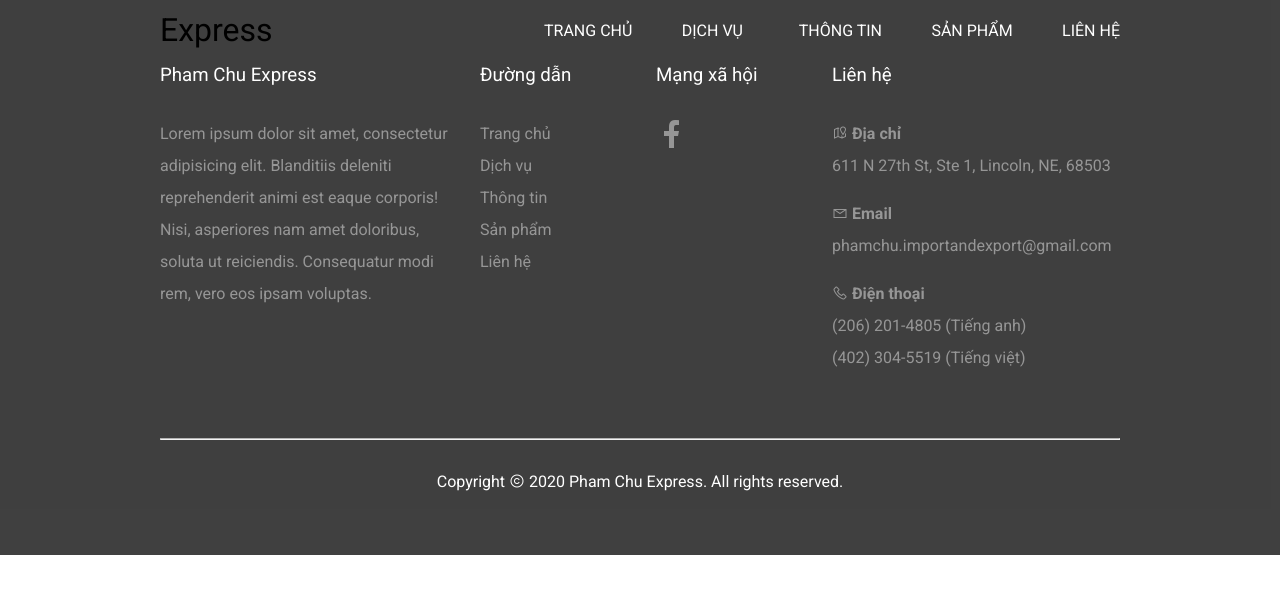
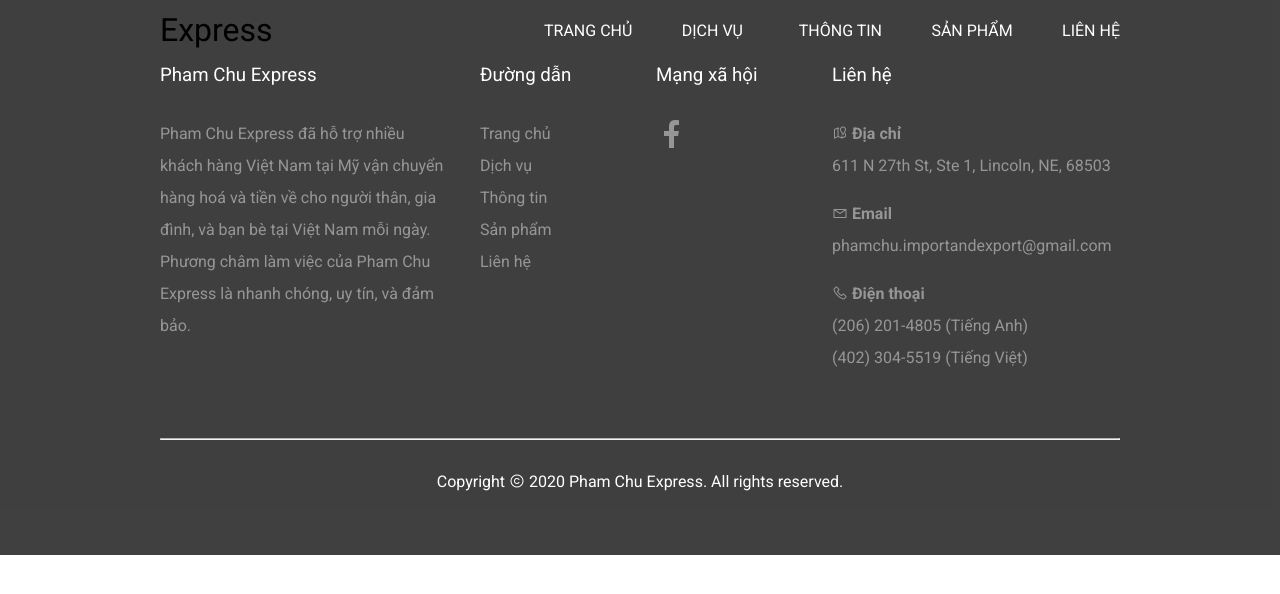
Before and after one commit to huyhoangk21/client-express-nextjs, a Next.js app: page /service in a window 1280 px wide. Shown: the top 594 px of the page. Built offline with nearby package versions, Linux system fonts and the light colour scheme; some icons are missing.

Commit message:
add links to footer

```diff
--- a/components/Footer/Footer.js
+++ b/components/Footer/Footer.js
@@ -7,10 +7,10 @@
       <FooterContainer.Col className='col-big'>
         <h3>Pham Chu Express</h3>
         <div className='content'>
-          Lorem ipsum dolor sit amet, consectetur adipisicing elit. Blanditiis
-          deleniti reprehenderit animi est eaque corporis! Nisi, asperiores nam
-          amet doloribus, soluta ut reiciendis. Consequatur modi rem, vero eos
-          ipsam voluptas.
+          Pham Chu Express đã hỗ trợ nhiều khách hàng Việt Nam tại Mỹ vận chuyển
+          hàng hoá và tiền về cho người thân, gia đình, và bạn bè tại Việt Nam
+          mỗi ngày. Phương châm làm việc của Pham Chu Express là nhanh chóng, uy
+          tín, và đảm bảo.
         </div>
       </FooterContainer.Col>
       <FooterContainer.Col>
@@ -50,20 +50,32 @@
             <h4>
               <i className='las la-map-marked'></i> Địa chỉ
             </h4>
-            <p>611 N 27th St, Ste 1, Lincoln, NE, 68503</p>
+            <a
+              href='http://maps.google.com/?q=611 N 27th St, Ste 1, Lincoln, NE, 68503'
+              target='_blank'>
+              611 N 27th St, Ste 1, Lincoln, NE, 68503
+            </a>
           </div>
           <div className='content__item'>
             <h4>
               <i className='las la-envelope'></i> Email
             </h4>
-            <p>phamchu.importandexport@gmail.com</p>
+            <a
+              href='https://mail.google.com/mail/?view=cm&fs=1&to=phamchu.importandexport@gmail.com'
+              target='_blank'>
+              phamchu.importandexport@gmail.com
+            </a>
           </div>
           <div className='content__item'>
             <h4>
               <i className='las la-phone'></i> Điện thoại
             </h4>
-            <p>(206) 201-4805 (Tiếng anh)</p>
-            <p>(402) 304-5519 (Tiếng việt)</p>
+            <a href='tel:2062014805' target='_blank'>
+              (206) 201-4805 (Tiếng Anh)
+            </a>
+            <a href='tel:4023045519' target='_blank'>
+              (402) 304-5519 (Tiếng Việt)
+            </a>
           </div>
         </div>
       </FooterContainer.Col>
```
Also changed, not shown: components/About/About.js (+7 -6 lines).
